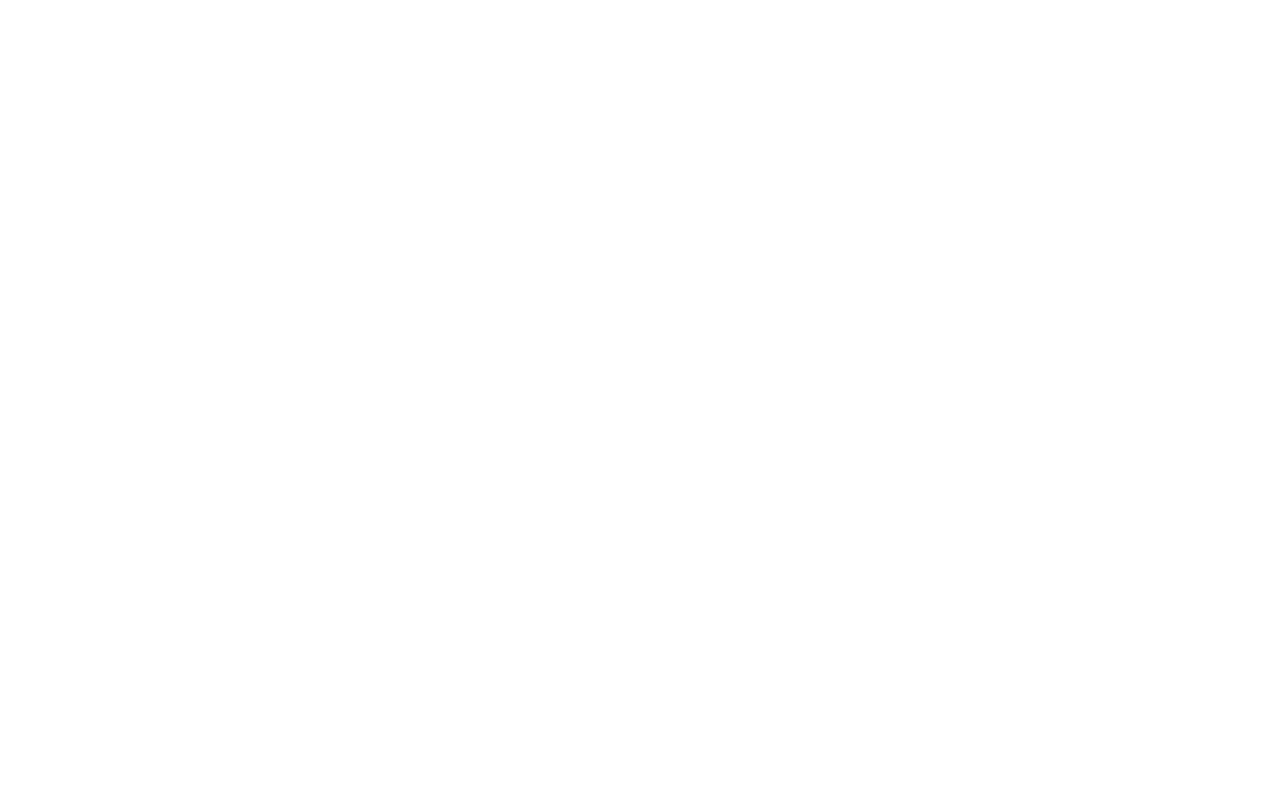
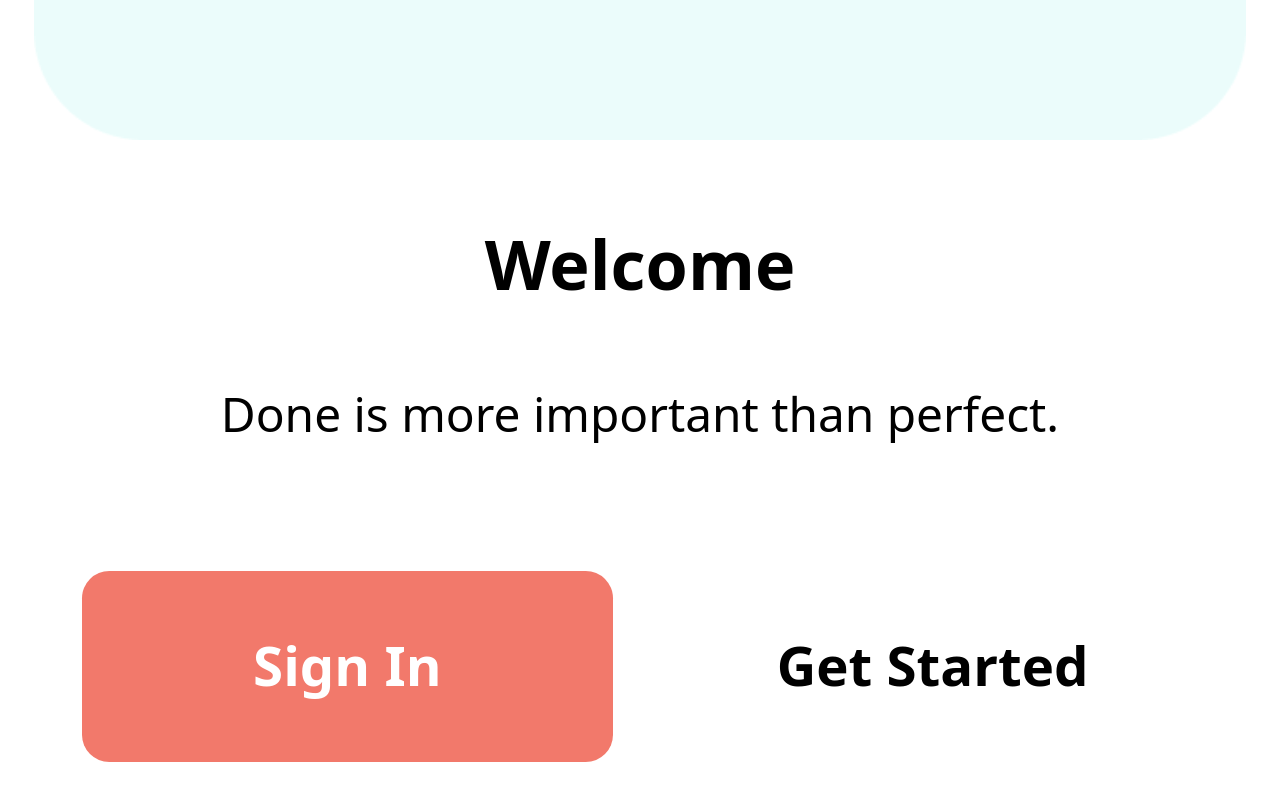
Before and after one commit to Yibo-Hao/finance, a Vue app in the folder fe/: page /#/sign-in in a window 1280 px wide. Before the commit this address had no page. Shown: the part 1440-2240 px from the top of the page. Before the commit the page ends 800 px from the top, so only its background shows below. Built offline with nearby package versions, Linux system fonts and the light colour scheme.

Commit message:
路由切换动画

```diff
--- a/fe/src/App.tsx
+++ b/fe/src/App.tsx
@@ -1,11 +1,24 @@
-import { defineComponent } from 'vue'
+import { defineComponent, Transition } from 'vue'
 import { RouterView } from "vue-router"
 
 export const App = defineComponent({
     setup() {
         return () => {
             return <>
-                <RouterView />
+                <RouterView>{
+                    ({Component}) => {
+                        return (
+                        <Transition
+                            enterActiveClass='ease-in-out duration-150 transition-opacity'
+                            leaveActiveClass='ease-in-out duration-150 transition-opacity'
+                            enterFromClass='opacity-0'
+                            leaveToClass='opacity-0'
+                            mode="out-in"
+                        >
+                            { Component }
+                        </Transition>)
+                    }
+                }</RouterView>
             </>
         }
     }
--- a/fe/src/config/routes.ts
+++ b/fe/src/config/routes.ts
@@ -1,7 +1,9 @@
 import { RouteRecordRaw } from 'vue-router'
 
 import { Welcome } from '../pages/Welcome'
+import { SignIn } from '../pages/SignIn'
 
 export const routes: RouteRecordRaw[] = [
-    {path: '/welcome', component: Welcome},
+    {path: '/', component: Welcome},
+    {path: '/sign-in', component: SignIn},
 ];
--- /dev/null
+++ b/fe/src/pages/SignIn.tsx
@@ -0,0 +1,26 @@
+import {defineComponent, Transition, ref} from 'vue';
+
+export const SignIn = defineComponent({
+    setup() {
+        const show = ref(false);
+        const onSHow = () => {
+            show.value = !show.value
+        }
+        return () => (
+            <div>
+                sign in
+                <button onClick={onSHow}>
+                    button
+                </button>
+
+                <Transition name="fade" mode="out-in">
+                    <div key={show.value ? '1' : 2} style={{
+                        display: show.value ? 'block' : 'none'
+                    }}>
+                        123
+                    </div>
+                </Transition>
+            </div>
+        )
+    }
+})
--- a/fe/src/pages/Welcome.tsx
+++ b/fe/src/pages/Welcome.tsx
@@ -1,15 +1,21 @@
-import {defineComponent} from 'vue';
+import { defineComponent } from 'vue';
+import { useRouter } from 'vue-router';
 
 import Img from '../assets/welcome/welcome_page_01.png';
 
 export const Welcome = defineComponent({
     setup() {
-        return () => <>
+        const router = useRouter();
+        const toSignIn = () => {
+            router.push('/sign-in');
+        };
+
+        return () => (
             <div class="flex justify-between flex-col min-h-dvh py-8 bg-white">
                 <main class="px-2.5">
                     <div class="relative">
                         <div class="w-full h-0 pt-[122%]" />
-                        <img src={Img} class="absolute top-0 left-0" />
+                        <img src={Img} class="absolute top-0 left-0 w-full" />
                     </div>
 
                     <div class="text-xl text-center py-5 font-bold">
@@ -22,7 +28,7 @@ export const Welcome = defineComponent({
                 </main>
 
                 <section class="flex px-6 juestify-between mt-9">
-                    <button class="mr-4 flex-1 bg-main-yellow text-center py-4 rounded-lg text-white font-bold">
+                    <button onClick={toSignIn} class="mr-4 flex-1 bg-main-yellow text-center py-4 rounded-lg text-white font-bold">
                         Sign In
                     </button>
 
@@ -31,6 +37,6 @@ export const Welcome = defineComponent({
                     </button>
                 </section>
             </div>
-        </>
+        )
     }
 });
```
